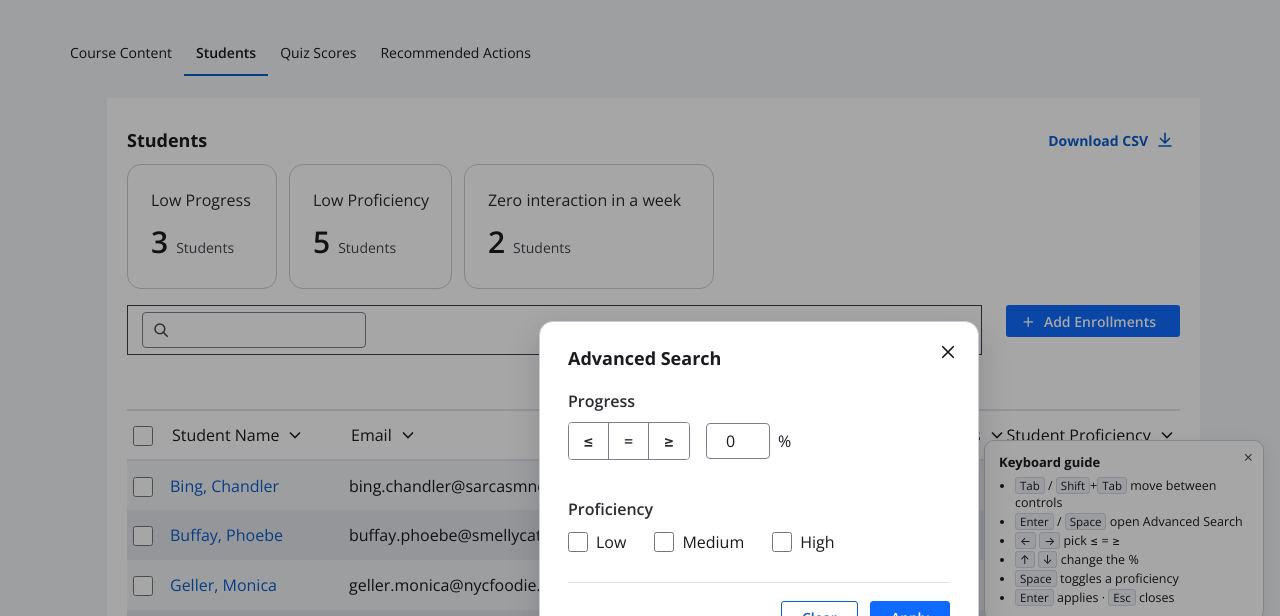
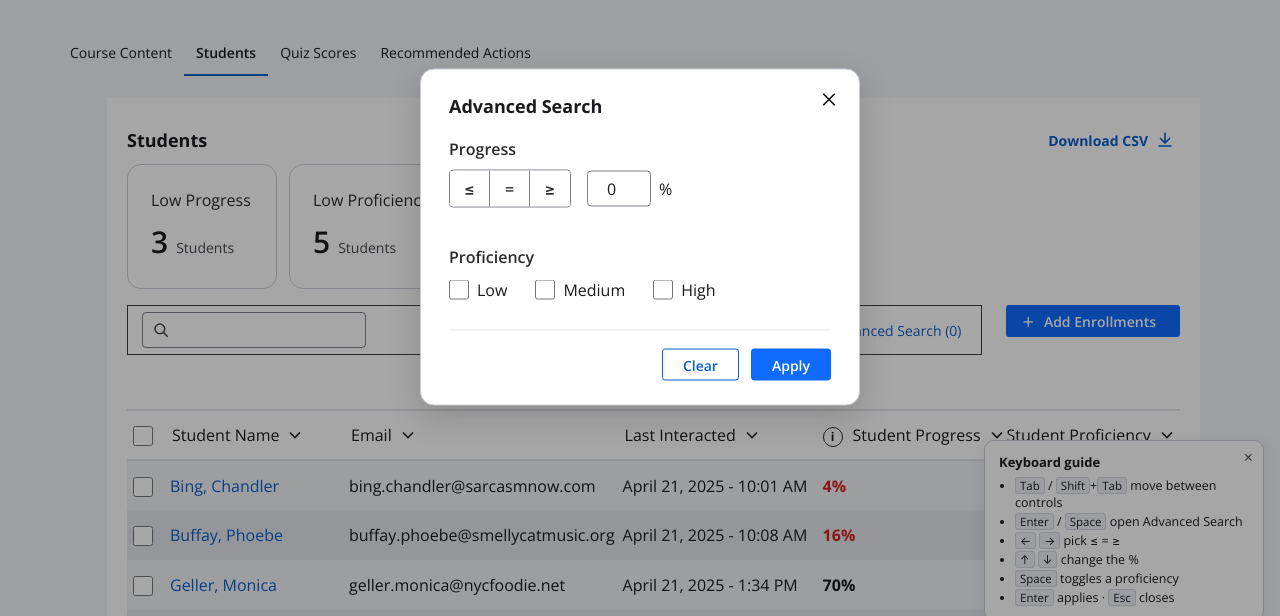
Before and after one commit to d1vyamenon/filter-redesign, a plain HTML site: page index.html in a window 1280 px wide. Both pictures are taken after a click on the button "Advanced Search (0)". Shown: the part 163-779 px from the top of the page. Drawn offline with nearby package versions, Linux system fonts and the light colour scheme.

Commit message:
Center the Advanced Search dialog in the viewport
Co-Authored-By: Claude Opus 5.5 <noreply@anthropic.com>
Claude-Session: https://claude.ai/code/session_017p8qXrtVTfq4kZ4h8AH2st

```diff
--- a/index.html
+++ b/index.html
@@ -109,7 +109,7 @@
   .scrim{position:fixed;inset:0;background:rgba(0,0,0,.35);z-index:40}
   .scrim[hidden],.dialog[hidden]{display:none}
   /* Filter dialog — uses the page's tokens: 14px card radius, Open Sans, primary blue, 3px button radius */
-  .dialog{position:absolute;z-index:50;left:412px;top:16px;width:440px;background:#fff;border:1px solid #c9ccd6;border-radius:14px;padding:24px 28px 24px;box-shadow:0 12px 32px rgba(27,27,31,.18)}
+  .dialog{position:fixed;z-index:50;left:50%;top:50%;transform:translate(-50%,-50%);max-width:calc(100vw - 32px);max-height:calc(100vh - 32px);overflow:auto;width:440px;background:#fff;border:1px solid #c9ccd6;border-radius:14px;padding:24px 28px 24px;box-shadow:0 12px 32px rgba(27,27,31,.18)}
   .dialog .close{position:absolute;right:14px;top:14px;width:32px;height:32px;border:0;background:none;border-radius:4px;display:grid;place-items:center;cursor:pointer;color:#45474f}
   .dialog .close:hover{background:#f0f2f8}
   .dlg-title{font-size:18px;font-weight:700;margin:0 0 20px}
```
Also changed, not shown: scored-pages.html (+1 -1 lines).
